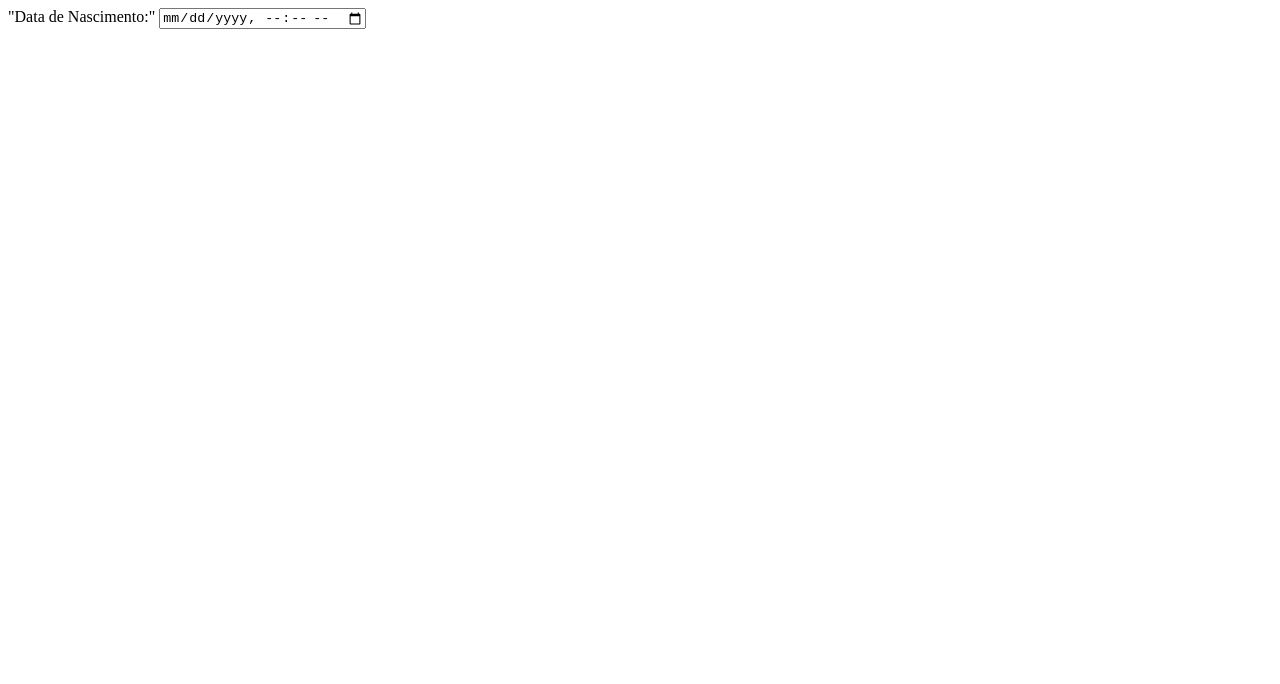
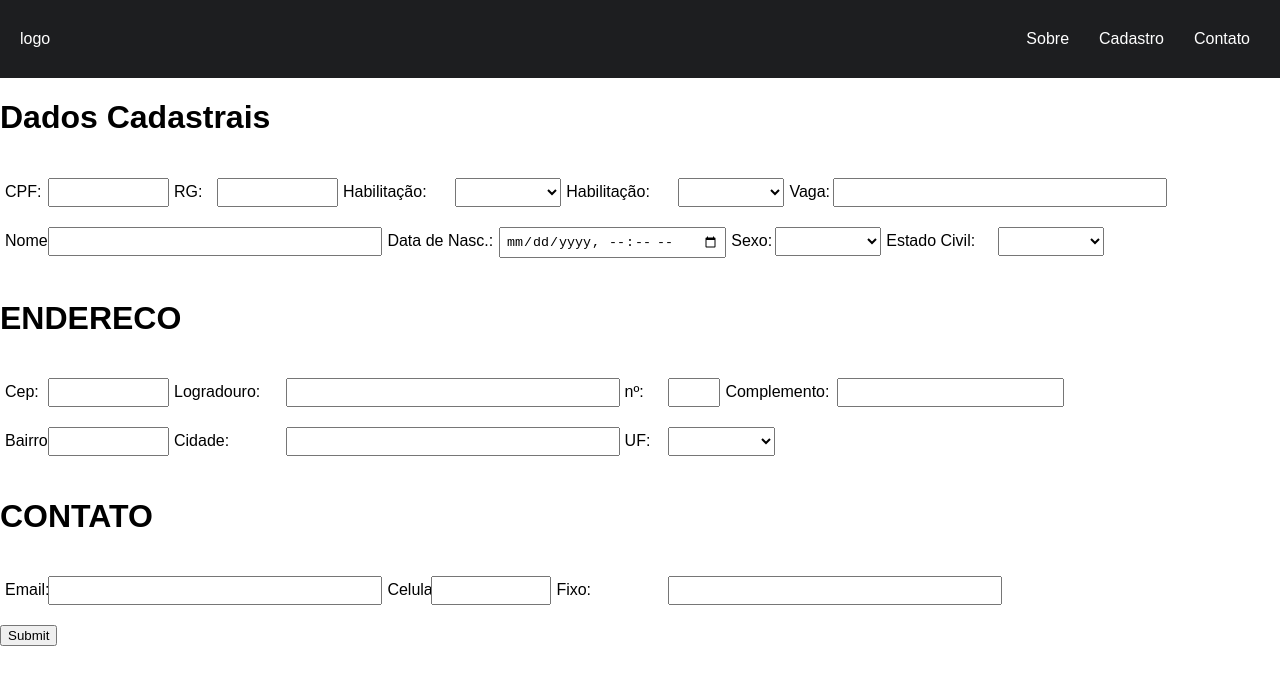
Before and after one commit to Diogenes-Alberto/html, a plain HTML site: page index.html in a window 1280 px wide. Drawn offline with Linux system fonts and the light colour scheme.

Commit message:
candidatura terminada

```diff
--- a/index.html
+++ b/index.html
@@ -4,17 +4,158 @@
     <meta charset="UTF-8">
     <meta http-equiv="X-UA-Compatible" content="IE=edge">
     <meta name="viewport" content="width=device-width, initial-scale=1.0">
-    <title>Document</title>
+    <link rel="stylesheet" href="style.css">
+    <title>Css Grid e Flexbox</title>
 </head>
 <body>
 
-    <form id="formulario">
+    <header class= "header">
+        <a href="/">logo </a>
+        <nav>
+            <ul class= "menu">
+                <li><a href="/">Sobre</a></li>
+                <li><a href="/">Cadastro</a></li>
+                <li><a href="/">Contato</a></li>
+            </ul>
+        </nav>
+    </header>
 
-        <label for="dataNascimento">"Data de Nascimento:"</label>
-        <input type="datetime-local" id="dataNascimento" name="dataNascimento">
+    <form id="formulario" name="formulario">
 
+        <h1 class="row">Dados Cadastrais</h1>
+
+        <div class="row">
+
+            <label class="col-0" for="cpf">CPF:</label>
+            <input class="col-1" type="text" id="cpf" name="cpf">
+
+
+            <label class="col-0" for="rg">RG:</label>
+            <input class="col-1" type="text" id="rg" name="rg">
+
+
+            <label class="col-1" for="habilitacao">Habilitação:</label>
+            <select class="col-1"type="text" id="habilitacao" name="habilitacao">
+                <option></option>
+                <option>SIM</option>
+                <option>NÃO</option>
+            </select>
+
+
+            <label class="col-1" for="tipoHabilitacao">Habilitação:</label>
+            <select class="col-1" id="tipoHabilitacao" name="tipoHabilitacao">
+                <option></option>
+                <option>CARTEIRA A</option>
+                <option>CARTEIRA B</option>
+                <option>CARTEIRA AB</option>
+            </select>
+
+
+            <label class="col-0" for="vaga">Vaga:</label>
+            <input class="col-3"type="text" id="vaga" name="vaga">
+
+        </div>
+
+
+        <div class="row">
+
+            <label class="col-0" for="nomeCompleto">Nome:</label>
+            <input class="col-3"type="text" id="nomeCompleto" name="nomeCompleto">
+
+            <label class="col-1"for="dataNascimento">Data de Nasc.:</label>
+            <input class="col-2"type="datetime-local" id="dataNascimento" name="dataNascimento">
+
+            <label class="col-0"for="sexo">Sexo:</label>
+            <select class="col-1" name="sexo" id="sexo">
+                <option ></option>
+                <option >MASCULINO</option>
+                <option >FEMININO</option>
+            </select>
+
+            <label class="col-1" for="estadoCivil">Estado Civil:</label>
+            <select class="col-1" name="estadoCivil" id="estadoCivil">
+                <option ></option>
+                <option >CASADO</option>
+                <option >SOLTEIRO</option>
+                <option >VIUVO</option>
+                <option >DIVORCIADO</option>
+                <option >SEPARADO</option>
+                <option >AMASIADO</option>
+
+            </select>
+
+        </div>
+
+        <h1 class="row">ENDERECO</h1>
+
+        <div class="row">
+
+            <label class="col-0" for="cep">Cep:</label>
+            <input class="col-1"type="text" id="cep" name="cep">
+
+
+            <label class="col-1" for="logradouro">Logradouro:</label>
+            <input class="col-3"type="text" id="logradouro" name="logradouro">
+
+            <label class="col-0" for="numero">nº:</label>
+            <input class="col-0"type="text" id="numero" name="numero">
+
+
+            <label class="col-1" for="complemento">Complemento:</label>
+            <input class="col-2"type="text" id="complemento" name="complemento">
+
+
+        </div>
+
+        <div class="row">
+
+            <label class="col-0" for="bairro">Bairro:</label>
+            <input class="col-1"type="text" id="bairro" name="bairro">
+
+
+            <label class="col-1" for="cidade">Cidade:</label>
+            <input class="col-3"type="text" id="cidade" name="cidade">
+
+            <label class="col-0" for="uf">UF:</label>
+            <select class="col-1" id="uf" name="uf">
+            <option></option>
+            </select>
+
+        </div>
+
+        <h1 class="row">CONTATO</h1>
+
+
+        <div class="row">
+
+            <label class="col-0" for="email">Email:</label>
+            <input class="col-3" type="text" id="email" name="email" onblur="teste()">
+
+            <label class="col-0" for="telCelular">Celular:</label>
+            <input class="col-1" type="text" id="telCelular" name="telCelular">
+
+
+            <label class="col-1" for="telFixo">Fixo:</label>
+            <input class="col-3" type="text" id="telFixo" name="telFixo">
+
+
+        </div>
+
+
+
+
+
+
+
+
+
+
+
+
+        <input type="submit" >
 
     </form>
 
+    <script src="scripts.js"></script>
 </body>
 </html>
--- /dev/null
+++ b/scripts.js
@@ -0,0 +1,13 @@
+
+
+     function teste()
+     {
+         document.getElementById("email").value=document.getElementById("dataNascimento").value;
+         console.log(document.getElementById("dataNascimento").value);
+     }
+
+       function mostraData()
+       {
+         let data = document.getElementById("dataNascimento").value;
+         console.log(data);
+       }
--- /dev/null
+++ b/style.css
@@ -0,0 +1,75 @@
+body,ul,li
+{
+    margin: 0px;
+    padding: 0px;
+    list-style: none;
+    font: size 1.2rem;
+    font-family:Arial, Helvetica, sans-serif;
+}
+
+input,label
+{
+    outline: none;
+
+}
+
+a
+{
+    text-decoration: none;
+    color:#FFFFFF;
+}
+
+.header
+{
+    background:#1d1e20;
+    display: flex;
+    flex-wrap: wrap;
+    align-items: center;
+    justify-content: space-between;
+    padding: 20px;
+}
+.menu
+{
+    display: flex;
+}
+
+.menu li
+{
+    margin-left: 10px;
+}
+
+.menu li a
+{
+    display:block;
+    padding: 10px;
+}
+
+.row::after
+{
+    content: " ";
+    clear:both;
+    display: table;
+    align-items:Left;
+    padding: 10px;
+}
+
+[class*="col-"]
+{
+    float:left;
+    padding: 5px;
+}
+
+
+.col-0{width: 3%;}
+.col-1{width: 8.33%;}
+.col-2{width: 16.66%;}
+.col-3{width: 25%;}
+.col-4{width: 33.33%;}
+.col-5{width: 41.66%;}
+.col-6{width: 50%;}
+.col-7{width: 58.33%;}
+.col-8{width: 66.66%;}
+.col-9{width: 75%;}
+.col-10{width: 83.33%;}
+.col-11{width: 91.66%;}
+.col-12{width: 100%;}
```
Also changed, not shown: 2 other files.
